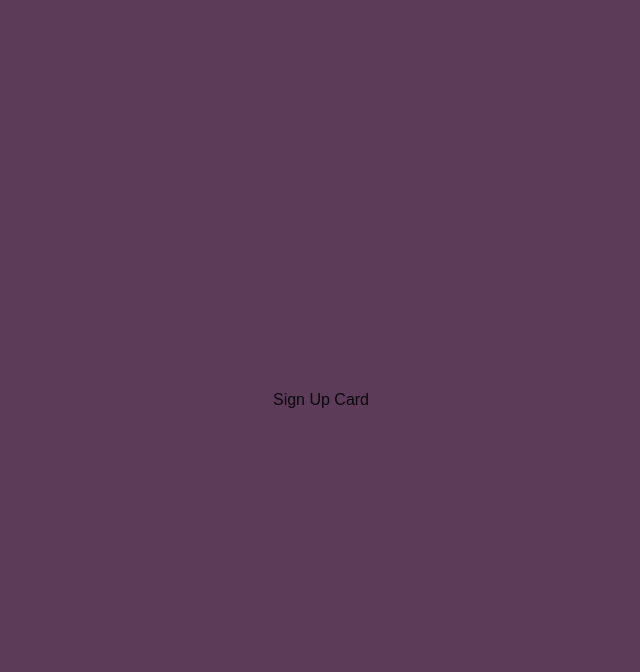
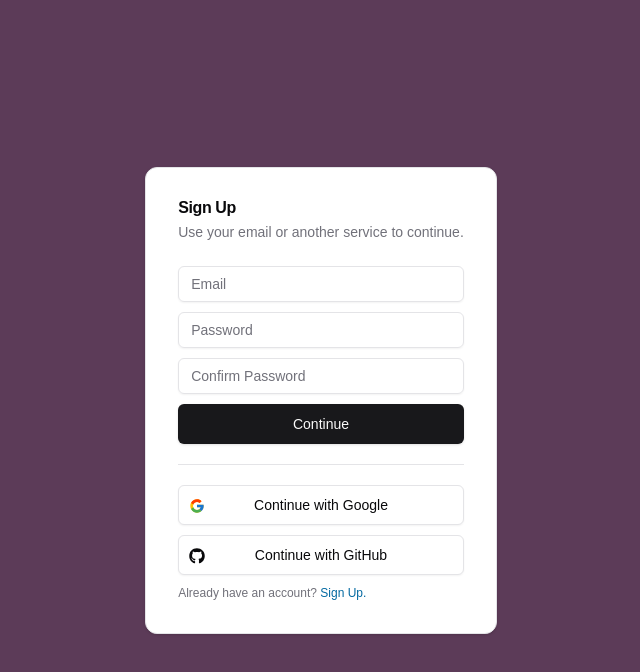
Before and after one commit to Meeshbhoombah/lack, a Next.js app: page / in a window 1280 px wide. Both pictures are taken after a click on the element "Sign Up.". Shown: the top 672 px of the page, without its empty margins (319-959 px from the left). Built offline with nearby package versions, Linux system fonts and the light colour scheme.

Commit message:
Finished authentication UI

```diff
--- a/src/features/auth/components/sign-in-card.tsx
+++ b/src/features/auth/components/sign-in-card.tsx
@@ -1,3 +1,5 @@
+import { useState } from 'react'
+
 import { FcGoogle } from 'react-icons/fc'
 import { FaGithub } from 'react-icons/fa'
 
@@ -21,11 +23,14 @@
 
 
 export const SignInCard = ({ setState }) => {
+  const [email, setEmail] = useState('')
+  const [password, setPassword] = useState('')
+
   return (
     <Card className="w-full h-full p-8">
       <CardHeader className="px-0 pt-0">
         <CardTitle>
-          Login to continue
+          Log In
         </CardTitle>
         <CardDescription>
           Use your email or another service to continue.
@@ -35,16 +40,16 @@
         <form className="space-y-2.5">
           <Input
             disabled={false}
-            value=""
-            onChange={() => {}}
+            value={email}
+            onChange={(e) => { setEmail(e.target.value)}}
             placeholder="Email"
             type="email"
             required
           />
           <Input
             disabled={false}
-            value=""
-            onChange={() => {}}
+            value={password}
+            onChange={(e) => {setPassword(e.target.value)}}
             placeholder="Password"
             type="password"
             required
--- a/src/features/auth/components/sign-up-card.tsx
+++ b/src/features/auth/components/sign-up-card.tsx
@@ -1,5 +1,99 @@
-export const SignUpCard = () => {
+import { useState } from 'react'
+
+import { FcGoogle } from 'react-icons/fc'
+import { FaGithub } from 'react-icons/fa'
+
+import { SignInFlow } from '../types'
+
+import {
+  Card,
+  CardHeader,
+  CardTitle,
+  CardDescription,
+  CardContent
+} from '@/components/ui/card'
+import { Input } from '@/components/ui/input'
+import { Button } from '@/components/ui/button'
+import { Separator } from '@/components/ui/separator'
+
+
+interface SignUpCardProps {
+    setState: (state: SignInFlow) => void
+}
+
+
+export const SignUpCard = ({ setState }) => {
+  const [email, setEmail] = useState('')
+  const [password, setPassword] = useState('')
+  const [confirmPassword, setConfirmPassword] = useState('')
+
   return (
-    <div>Sign Up Card</div>
+    <Card className="w-full h-full p-8">
+      <CardHeader className="px-0 pt-0">
+        <CardTitle>
+          Sign Up
+        </CardTitle>
+        <CardDescription>
+          Use your email or another service to continue.
+        </CardDescription>
+      </CardHeader>
+      <CardContent className="space-y-5 px-0 pb-0">
+        <form className="space-y-2.5">
+          <Input
+            disabled={false}
+            value={email}
+            onChange={(e) => {setEmail(e.target.value)}}
+            placeholder="Email"
+            type="email"
+            required
+          />
+          <Input
+            disabled={false}
+            value={password}
+            onChange={(e) => {setPassword(e.target.password)}}
+            placeholder="Password"
+            type="password"
+            required
+          />
+          <Input
+            disabled={false}
+            value={confirmPassword}
+            onChange={(e) => {setConfirmPassword(e.target.confirmPassword)}}
+            placeholder="Confirm Password"
+            type="password"
+            required
+          />
+          <Button type="submit" className="w-full" size="lg" disabled={false}>
+            Continue
+          </Button>
+        </form>
+        <Separator />
+        <div className="flex flex-col gap-y-2.5">
+          <Button
+            disabled={false}
+            onClick={() => {}}
+            variant="outline"
+            size="lg"
+            className="w-full relative"
+          >
+            <FcGoogle className="size-5 absolute top-3 left-2.5"/>
+            Continue with Google
+          </Button>
+          <Button
+            disabled={false}
+            onClick={() => {}}
+            variant="outline"
+            size="lg"
+            className="w-full relative"
+          >
+            <FaGithub className="size-5 absolute top-3 left-2.5"/>
+            Continue with GitHub
+          </Button>
+          <p className="text-xs text-muted-foreground">
+            Already have an account? <span onClick={() => setState('signIn')} className="text-sky-700 hover:underline cursor-pointer">Sign Up.</span>
+          </p>
+        </div>
+      </CardContent>
+    </Card>
   )
 }
```
